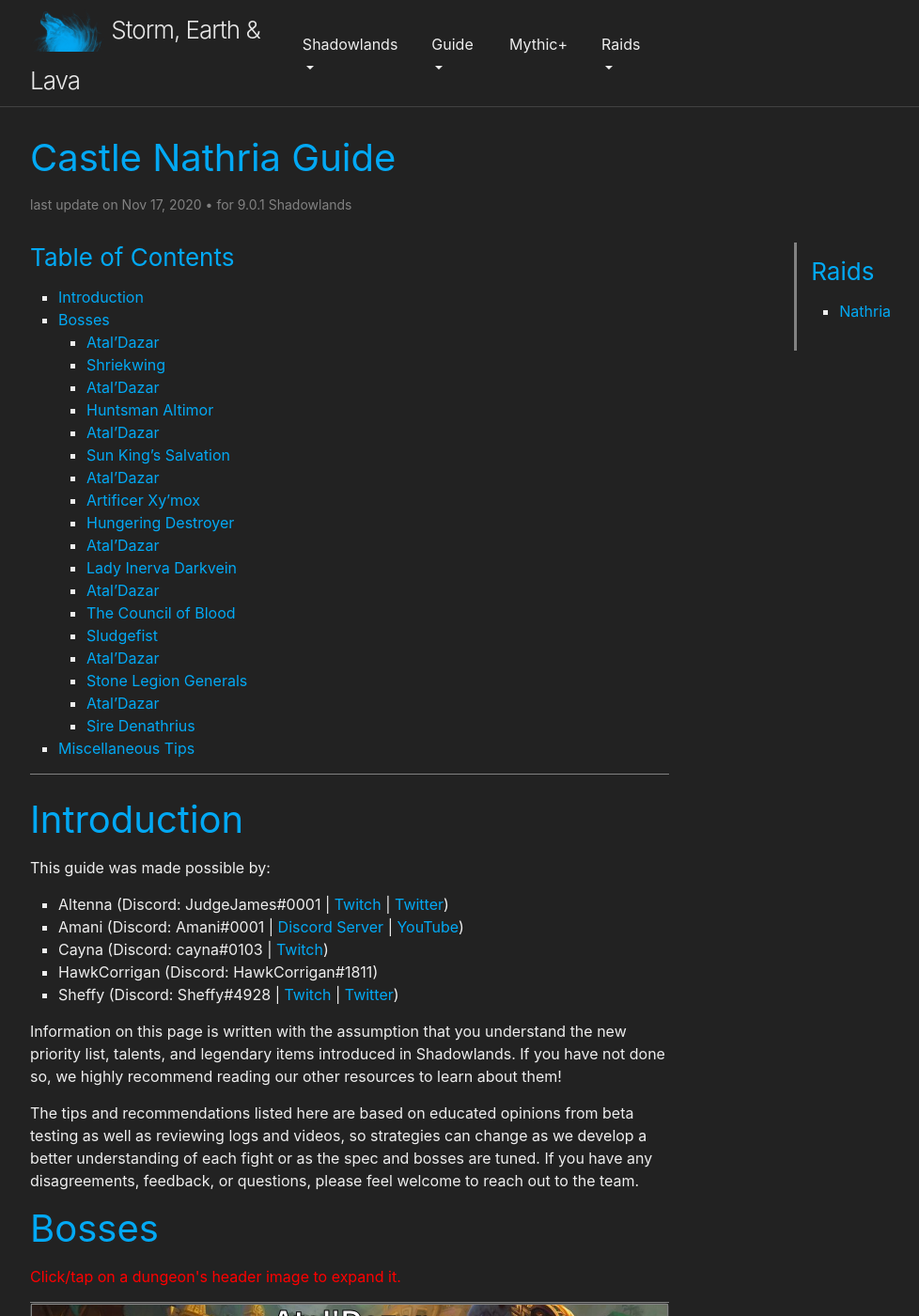
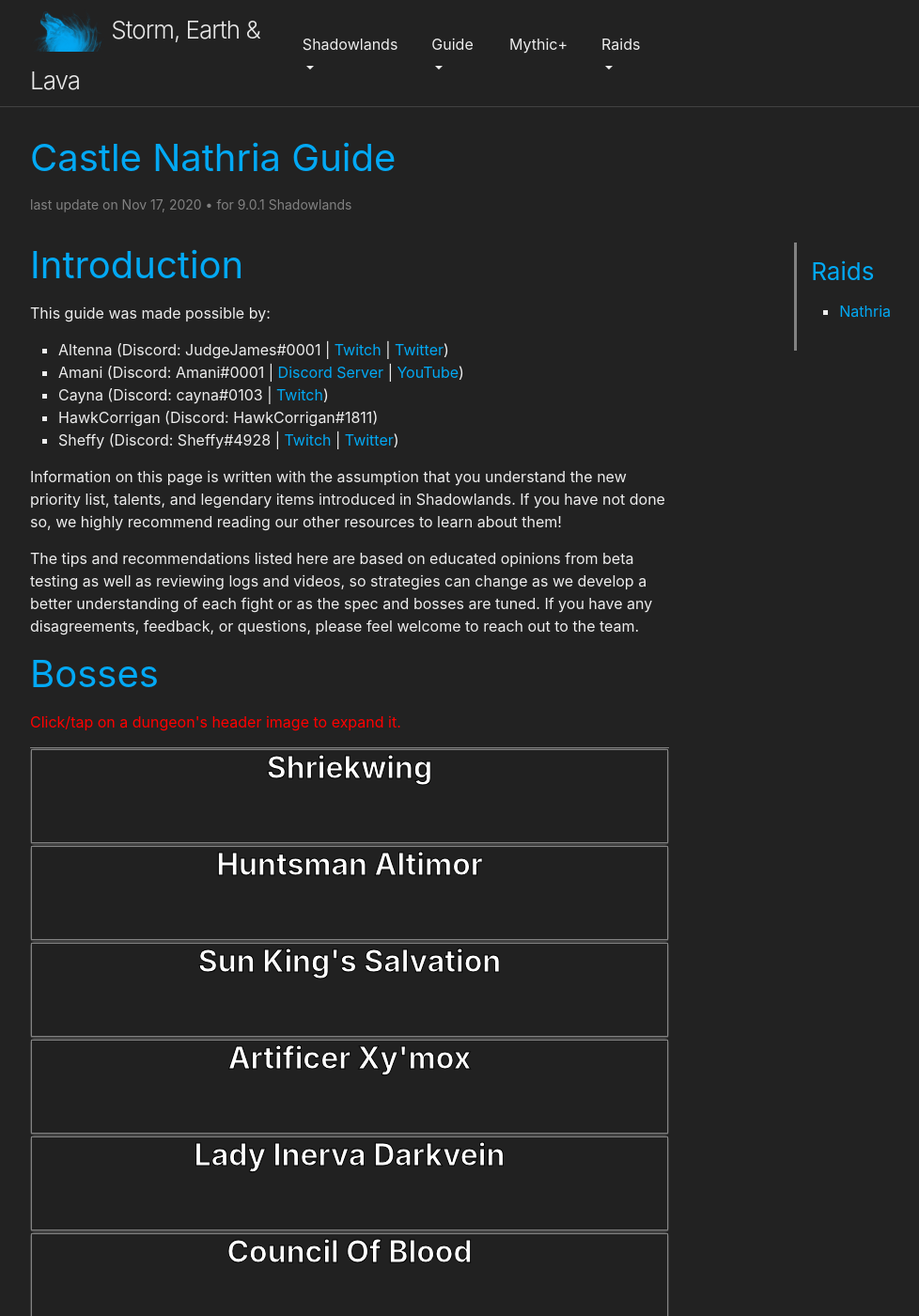
Before and after one commit to stormearthandlava/stormearthandlava.github.io, a Jekyll site: the page built from guide/raids/nathria.md, in a window 1280 px wide and 1400 px high. Shown: the whole window at 94% size, without its empty margins (268-1246 px from the left). Built offline with Jekyll 4.4.1, drawn with Linux system fonts in a browser that asks for light colours; a script that is not in the unit is left out; some of the changed text lies outside the part shown.

Commit message:
Yeet toc

```diff
--- a/_data/spell.yml
+++ b/_data/spell.yml
@@ -88,6 +88,8 @@
 reincarnation: <a href="https://shadowlands.wowhead.com/spell=20608" target="blank">Reincarnation</a>
 ankh: <a href="https://shadowlands.wowhead.com/spell=20608" target="blank">Reincarnation</a>
 
+spiritwalkers_grace: <a href=https://www.wowhead.com/spell=79206" target="blank">Spiritwalker's Grace</a>
+
 thunderstorm: <a href="https://shadowlands.wowhead.com/spell=51490" target="blank">Thunderstorm</a>
 
 tremor_totem: <a href="https://shadowlands.wowhead.com/spell=8143" target="blank">Tremor Totem</a>
--- a/guide/raids/nathria.md
+++ b/guide/raids/nathria.md
@@ -25,10 +27,10 @@
 <div class="dungeon-accordion">
   <div id="accordion">
     <div class="card">
-        <div class="card-header" id="ataldazar">
-            <div data-toggle="collapse" data-target="#shriekwing-collapse" aria-expanded="true" aria-controls="shriekwing-collapse" class="dungeon-header ataldazar"><h2>Atal'Dazar</h2></div>
+        <div class="card-header" id="shriekwing">
+            <div data-toggle="collapse" data-target="#shriekwing-collapse" aria-expanded="true" aria-controls="shriekwing-collapse" class="dungeon-header shriekwing"><h2>Shriekwing</h2></div>
         </div>
-        <div id="shriekwing-collapse" class="collapse" aria-labelledby="ataldazar" data-parent="#accordion">
+        <div id="shriekwing-collapse" class="collapse" aria-labelledby="shriekwing" data-parent="#accordion">
           <div class="card-body" markdown="1">
 
 ## Shriekwing
@@ -37,8 +39,8 @@
 
 **Talents:**
 * **15**: {{site.data.talent.echo_of_the_elements}}
-* **30**: {{ site.data.talent.echoing_shock }} or {{ site.data.talent.elemental_blast }}
-* **45**: {{ site.data.talent.spirit_wolf }} OR {{site.data.talent.earth_shield}}
+* **30**: {{ site.data.talent.echoing_shock }} OR {{ site.data.talent.elemental_blast }}
+* **45**: {{ site.data.talent.spirit_wolf }} OR {{ site.data.talent.earth_shield }}
 * **60**: {{ site.data.talent.master_of_the_elements }}
 * **75**: {{ site.data.talent.wind_rush_totem }}
 * **90**: {{ site.data.talent.icefury }}
@@ -49,32 +51,32 @@
 - Elemental Equilibrium
 
 **Damage:**
-- Utilize Spiritwalker's Grace or instant casts if targeted with Echolocation.
+- Utilize {{ site.data.spell.spiritwalkers_grace }} or instant casts if targeted with Echolocation.
 - If possible, pool Maelstrom on Shriekwing during Phase 2, but do not be reckless for it.
 
 **Defensives:**
 - Use {{ site.data.spell.astral_shift }} for Bloodcurdling Shriek and Reverberating Scream as needed.
-- {{ site.data.talent.spirit_wolf}} can help your survivability during intermission. {{ site.data.talent.earth_shield}} can offer HPS against the constant damage from Reverberating Scream.
+- {{ site.data.talent.spirit_wolf }} can help your survivability during intermission. {{ site.data.talent.earth_shield }} can offer HPS against the constant damage from Reverberating Scream.
 
 **Healing:**
-- Phase 2 is a great opportunity to support your raid with off-healing through Healing Stream Totem, Chain Heal, and {{ site.data.spell.healing_surge }} as needed.
+- Phase 2 is a great opportunity to support your raid with off-healing through {{ site.data.spell.healing_stream_totem }}, {{site.data.spell.chain_heal }}, and {{ site.data.spell.healing_surge }} as needed.
 
 **Utilities:**
 - If talented, use {{ site.data.talent.wind_rush_totem }} as needed to help raid members with Echolocation, Echoing Shreek, or throughout Phase 2.
 
 **Notes:**
 - The damage patterns for this fight are either small trickles or very lethal. As such, {{ site.data.talent.natures_guardian }} may not prove useful, and {{ site.data.talent.wind_rush_totem }} will offer better survivability for you and your raid.
-- Because Sonar Shriek is a Horrify and not a Fear, you cannot use {{site.data.spell.tremor_totem}} to dispel players.
+- Because Sonar Shriek is a Horrify and not a Fear, you cannot use {{ site.data.spell.tremor_totem }} to dispel players.
 
 </div>
 </div>
 </div>
 
 <div class="card">
-<div class="card-header" id="ataldazar">
-<div data-toggle="collapse" data-target="#altimor-collapse" aria-expanded="true" aria-controls="altimor-collapse" class="dungeon-header ataldazar"><h2>Atal'Dazar</h2></div>
+<div class="card-header" id="altimor">
+<div data-toggle="collapse" data-target="#altimor-collapse" aria-expanded="true" aria-controls="altimor-collapse" class="dungeon-header altimor"><h2>Huntsman Altimor</h2></div>
 </div>
-<div id="altimor-collapse" class="collapse" aria-labelledby="ataldazar" data-parent="#accordion">
+<div id="altimor-collapse" class="collapse" aria-labelledby="altimor" data-parent="#accordion">
 <div class="card-body" markdown="1">
 
 ## Huntsman Altimor
@@ -119,10 +121,10 @@
 </div>
 
 <div class="card">
-<div class="card-header" id="ataldazar">
-<div data-toggle="collapse" data-target="#salvation-collapse" aria-expanded="true" aria-controls="salvation-collapse" class="dungeon-header ataldazar"><h2>Atal'Dazar</h2></div>
+<div class="card-header" id="salvation">
+<div data-toggle="collapse" data-target="#salvation-collapse" aria-expanded="true" aria-controls="salvation-collapse" class="dungeon-header salvation"><h2>Sun King's Salvation</h2></div>
 </div>
-<div id="salvation-collapse" class="collapse" aria-labelledby="ataldazar" data-parent="#accordion">
+<div id="salvation-collapse" class="collapse" aria-labelledby="salvation" data-parent="#accordion">
 <div class="card-body" markdown="1">
 
 ## Sun King's Salvation
@@ -172,10 +174,10 @@
 </div>
 
 <div class="card">
-<div class="card-header" id="ataldazar">
-<div data-toggle="collapse" data-target="#artificer-collapse" aria-expanded="true" aria-controls="artificer-collapse" class="dungeon-header ataldazar"><h2>Atal'Dazar</h2></div>
+<div class="card-header" id="artificer">
+<div data-toggle="collapse" data-target="#artificer-collapse" aria-expanded="true" aria-controls="artificer-collapse" class="dungeon-header artificer"><h2>Artificer Xy'mox</h2></div>
 </div>
-<div id="artificer-collapse" class="collapse" aria-labelledby="ataldazar" data-parent="#accordion">
+<div id="artificer-collapse" class="collapse" aria-labelledby="artificer" data-parent="#accordion">
 <div class="card-body" markdown="1">
 
 ## Artificer Xy'mox
@@ -246,10 +248,10 @@
 </div>
 
 <div class="card">
-<div class="card-header" id="ataldazar">
-<div data-toggle="collapse" data-target="#darkvein-collapse" aria-expanded="true" aria-controls="darkvein-collapse" class="dungeon-header ataldazar"><h2>Atal'Dazar</h2></div>
+<div class="card-header" id="darkvein">
+<div data-toggle="collapse" data-target="#darkvein-collapse" aria-expanded="true" aria-controls="darkvein-collapse" class="dungeon-header darkvein"><h2>Lady Inerva Darkvein</h2></div>
 </div>
-<div id="darkvein-collapse" class="collapse" aria-labelledby="ataldazar" data-parent="#accordion">
+<div id="darkvein-collapse" class="collapse" aria-labelledby="darkvein" data-parent="#accordion">
 <div class="card-body" markdown="1">
 
 ## Lady Inerva Darkvein
@@ -257,7 +259,7 @@
 **Boss Fight Profile:** Single-Target / AoE / Funnel
 
 **Talents:**
-* **15**: {{site.data.talent.echo_of_the_elements}}
+* **15**: {{ site.data.talent.echo_of_the_elements }}
 * **30**: {{ site.data.talent.echoing_shock }}
 * **45**: {{ site.data.talent.spirit_wolf }} OR {{ site.data.talent.earth_shield }}
 * **60**: {{ site.data.talent.master_of_the_elements }}
@@ -291,10 +293,10 @@
 </div>
 
 <div class="card">
-<div class="card-header" id="ataldazar">
-<div data-toggle="collapse" data-target="#council-collapse" aria-expanded="true" aria-controls="council-collapse" class="dungeon-header ataldazar"><h2>Atal'Dazar</h2></div>
+<div class="card-header" id="council">
+<div data-toggle="collapse" data-target="#council-collapse" aria-expanded="true" aria-controls="council-collapse" class="dungeon-header council"><h2>Council Of Blood</h2></div>
 </div>
-<div id="council-collapse" class="collapse" aria-labelledby="ataldazar" data-parent="#accordion">
+<div id="council-collapse" class="collapse" aria-labelledby="council" data-parent="#accordion">
 <div class="card-body" markdown="1">
 
 
@@ -303,7 +305,7 @@
 **Boss Fight Profile:** Single-Target / Funnel
 
 **Talents:**
-* **15**: {{site.data.talent.echo_of_the_elements}}
+* **15**: {{ site.data.talent.echo_of_the_elements }}
 * **30**: {{ site.data.talent.echoing_shock }}
 * **45**: {{ site.data.talent.spirit_wolf }} OR {{ site.data.talent.earth_shield }}
 * **60**: {{ site.data.talent.master_of_the_elements }}
@@ -334,7 +336,7 @@
 **Boss Fight Profile:** Single-Target
 
 **Talents:**
-* **15**: {{site.data.talent.echo_of_the_elements}}
+* **15**: {{ site.data.talent.echo_of_the_elements }}
 * **30**: {{ site.data.talent.echoing_shock }}
 * **45**: {{ site.data.talent.spirit_wolf }} OR {{ site.data.talent.earth_shield }}
 * **60**: {{ site.data.talent.master_of_the_elements }}
@@ -365,8 +367,8 @@
 </div>
 
 <div class="card">
-<div class="card-header" id="ataldazar">
-<div data-toggle="collapse" data-target="#generals-collapse" aria-expanded="true" aria-controls="generals-collapse" class="dungeon-header ataldazar"><h2>Atal'Dazar</h2></div>
+<div class="card-header" id="generals">
+<div data-toggle="collapse" data-target="#generals-collapse" aria-expanded="true" aria-controls="generals-collapse" class="dungeon-header generals"><h2>Stone Legion Generals</h2></div>
 </div>
 <div id="generals-collapse" class="collapse" aria-labelledby="ataldazar" data-parent="#accordion">
 <div class="card-body" markdown="1">
@@ -377,7 +379,7 @@
 **Boss Fight Profile:** AoE / Cleave
 
 **Talents:**
-* **15**: {{site.data.talent.echo_of_the_elements}}
+* **15**: {{ site.data.talent.echo_of_the_elements }}
 * **30**: {{ site.data.talent.echoing_shock }}
 * **45**: {{ site.data.talent.spirit_wolf }} OR {{ site.data.talent.earth_shield }}
 * **60**: {{ site.data.talent.master_of_the_elements }}
@@ -410,10 +412,10 @@
 </div>
 
 <div class="card">
-<div class="card-header" id="ataldazar">
-<div data-toggle="collapse" data-target="#denathrius-collapse" aria-expanded="true" aria-controls="denathrius-collapse" class="dungeon-header ataldazar"><h2>Atal'Dazar</h2></div>
+<div class="card-header" id="denathrius">
+<div data-toggle="collapse" data-target="#denathrius-collapse" aria-expanded="true" aria-controls="denathrius-collapse" class="dungeon-header denathrius"><h2>Sire Denthrius</h2></div>
 </div>
-<div id="denathrius-collapse" class="collapse" aria-labelledby="ataldazar" data-parent="#accordion">
+<div id="denathrius-collapse" class="collapse" aria-labelledby="denathrius" data-parent="#accordion">
 <div class="card-body" markdown="1">
 
 
@@ -422,7 +424,7 @@
 **Boss Fight Profile:** ST / Cleave / Spread Cleave
 
 **Talents:**
-* **15**: {{site.data.talent.echo_of_the_elements}}
+* **15**: {{ site.data.talent.echo_of_the_elements }}
 * **30**: {{ site.data.talent.echoing_shock }}
 * **45**: {{ site.data.talent.spirit_wolf }} OR {{ site.data.talent.earth_shield }}
 * **60**: {{ site.data.talent.master_of_the_elements }}
```
Also changed, not shown: other parts of guide/raids/nathria.md (+18 -16 lines).
